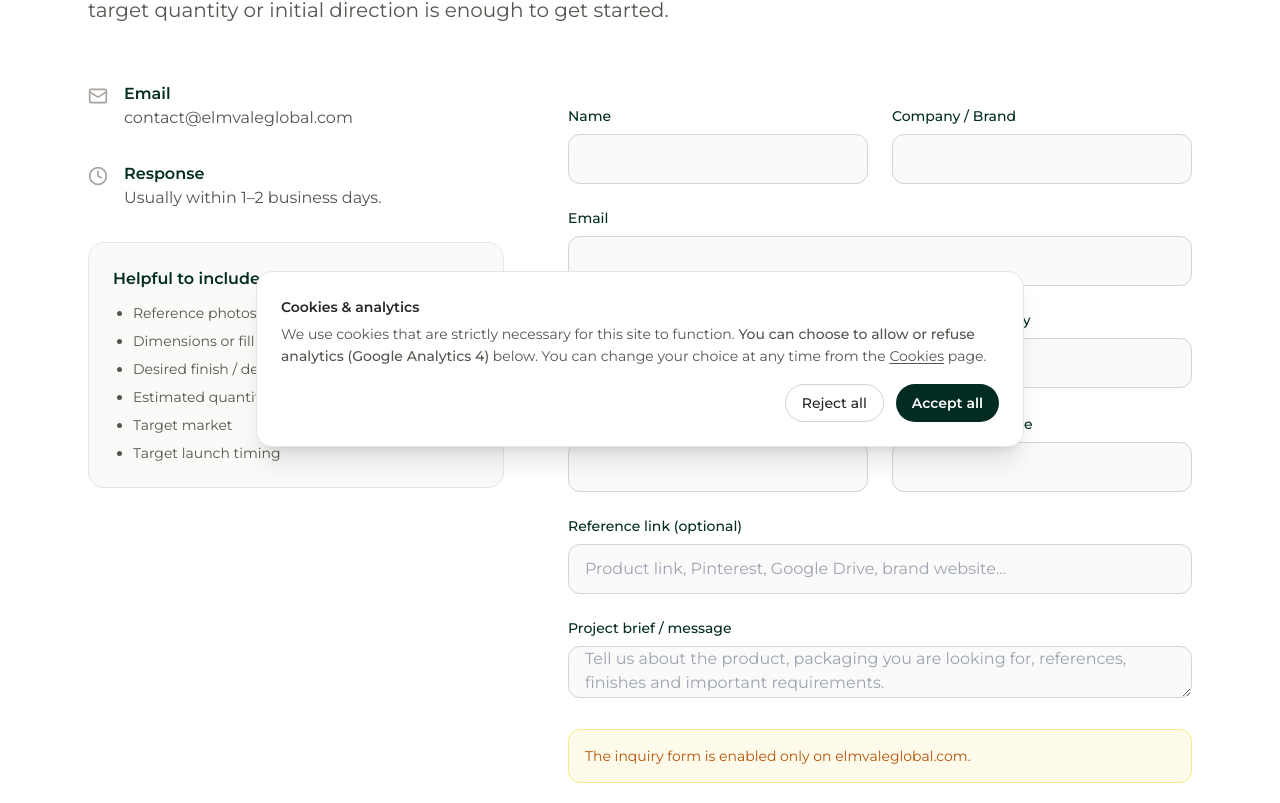
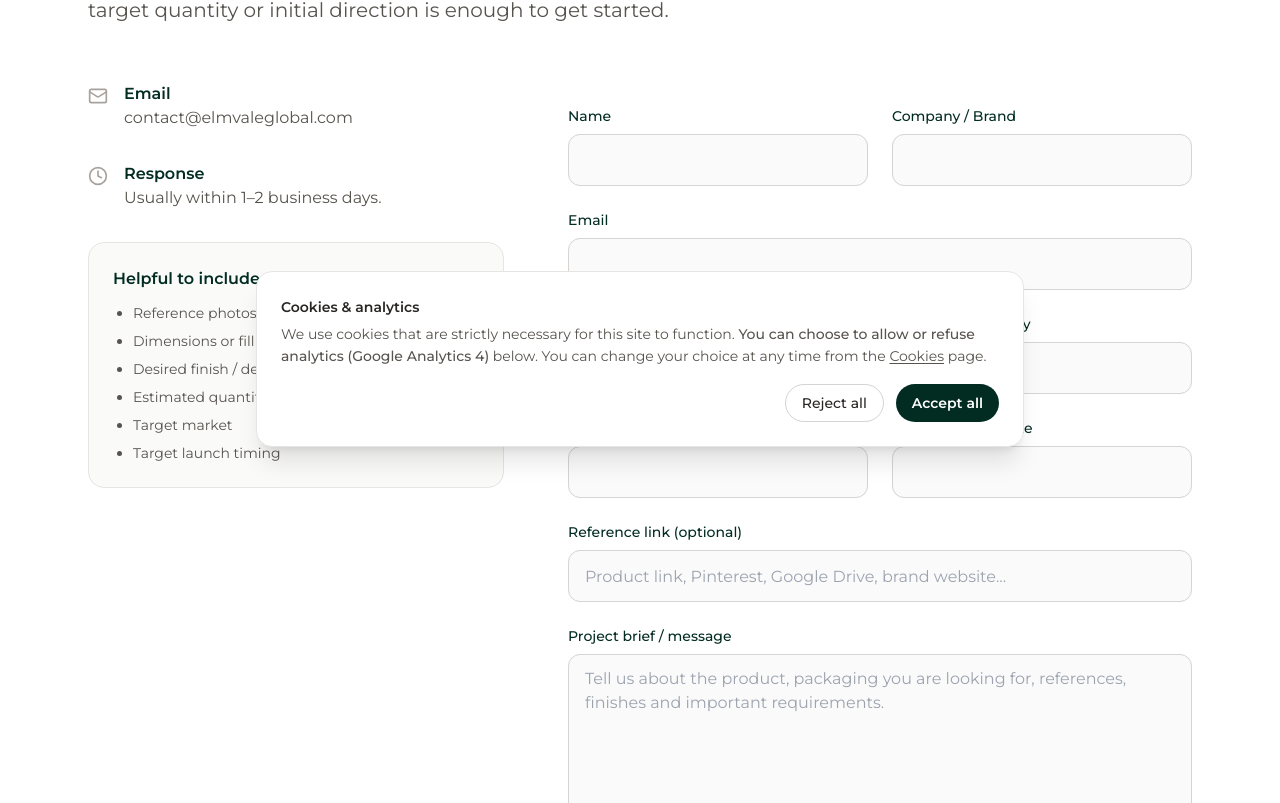
Before and after one commit to cathy6140/-Elmvale-Global-.github.io, a React (Vite) app: page /contact in a window 1280 px wide. Shown: the part 337-1140 px from the top of the page. Built offline with nearby package versions, Linux system fonts and the light colour scheme.

Commit message:
Correct contact input and textarea sizing

```diff
--- a/src/pages/Contact.tsx
+++ b/src/pages/Contact.tsx
@@ -128,7 +128,7 @@ const Contact: React.FC = () => {
               rows={6}
               required
               disabled={!isOfficialHost}
-              className="w-full h-[52px] border border-stone-300 rounded-xl px-4 focus:outline-none focus:border-brand-dark"
+              className="w-full border border-stone-300 rounded-xl px-4 py-3 focus:outline-none focus:border-brand-dark"
               placeholder={fr
                 ? "Décrivez le produit, le packaging recherché, les références, finitions et contraintes importantes."
                 : "Tell us about the product, packaging you are looking for, references, finishes and important requirements."}
@@ -219,7 +219,7 @@ const Field = ({
       required={required}
       disabled={disabled}
       placeholder={placeholder}
-      className="w-full border border-stone-300 rounded-xl px-4 py-3 focus:outline-none focus:border-brand-dark"
+      className="w-full h-[52px] border border-stone-300 rounded-xl px-4 focus:outline-none focus:border-brand-dark"
     />
   </div>
 );
```
